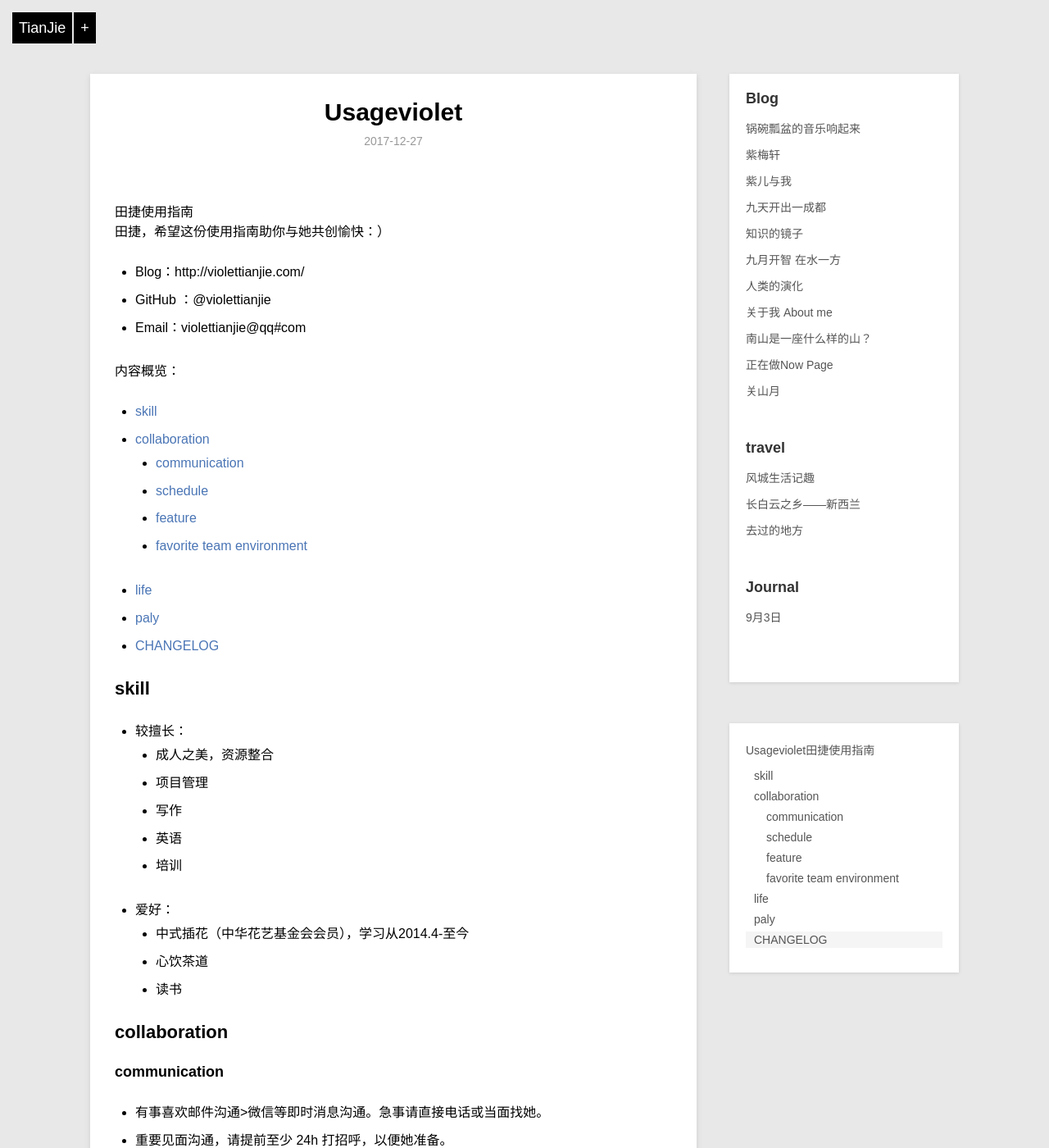
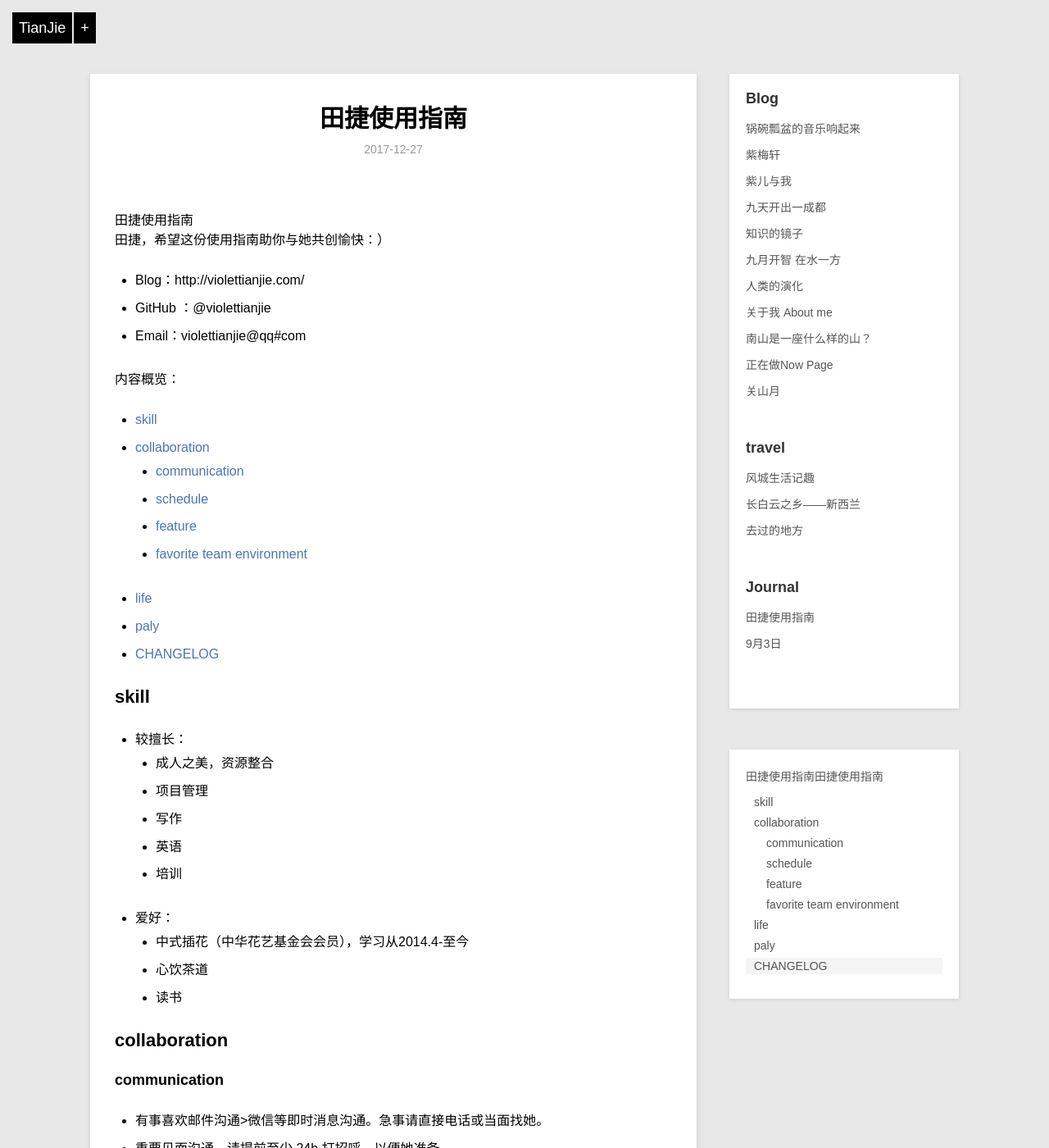
Before and after one commit to violettianjie/violettianjie.github.io, a Jekyll site: the page built from _posts/journal/2017-12-27-usageviolet.md, in a window 1280 px wide and 1400 px high. Shown: the whole window at 82% size. Built offline with Jekyll 4.4.1, drawn with Linux system fonts in a browser that asks for light colours; our own code applies the rules of GitHub Pages for plain Markdown files.

Commit message:
Update 2017-12-27-usageviolet.md

```diff
--- a/_posts/journal/2017-12-27-usageviolet.md
+++ b/_posts/journal/2017-12-27-usageviolet.md
@@ -1,3 +1,9 @@
+---
+layout: post
+title: 田捷使用指南
+category: journal
+description: 独立博客
+---
 
 
 # 田捷使用指南
```
